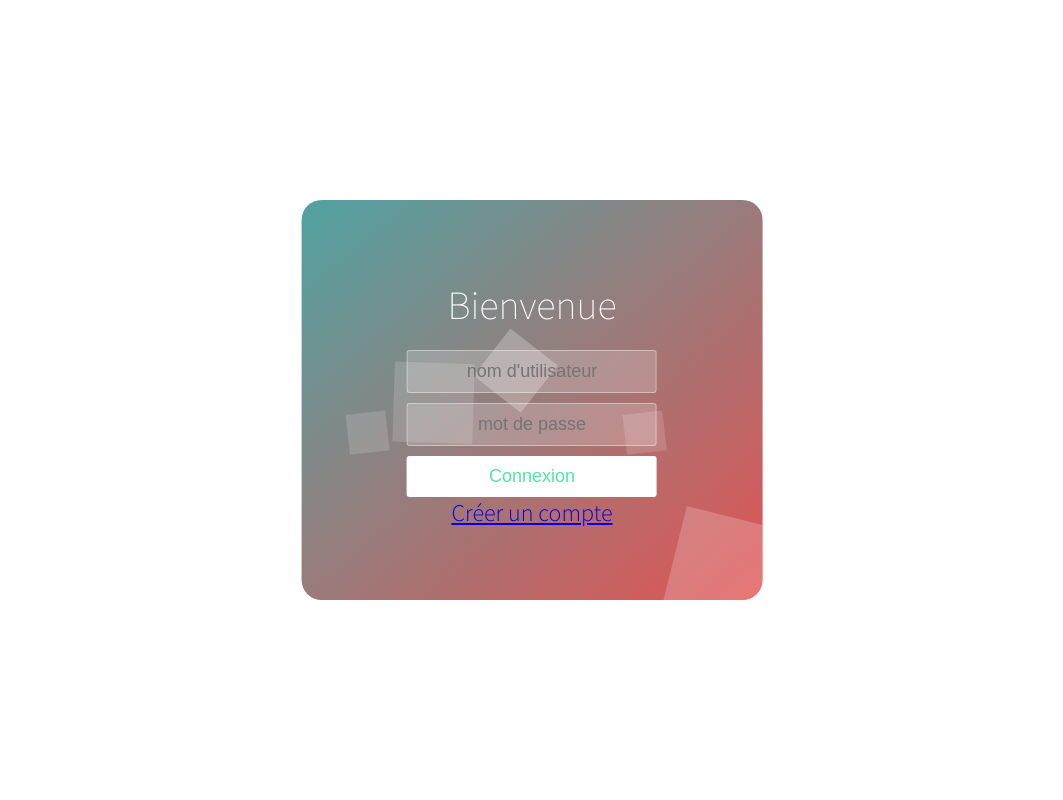
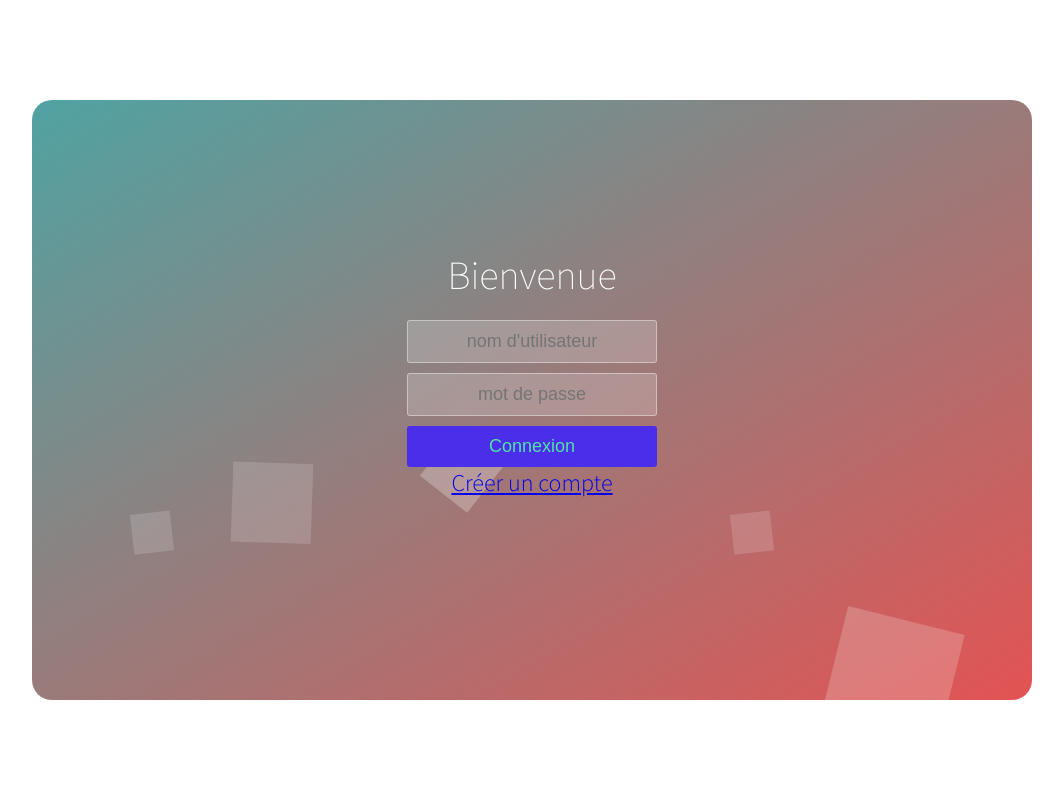
Before and after one commit to jacques172/Note_App, a Django app: template templates/login.html in a window 1280 px wide. Shown: the whole page, without its empty margins (108-1171 px from the left). Run offline with Django 4.2, Linux system fonts and the light colour scheme; the template is opened without the code that fills it, so the values that code supplies are empty.

Commit message:
Update login.html

```diff
--- a/templates/login.html
+++ b/templates/login.html
@@ -36,9 +36,8 @@
             top: 50%;
             left: 50%;
             transform: translate(-50%, -50%);
-            width: 36%;
-            max-width: 600px;
-            height: 400px;
+            width: 1000px;
+            height: 600px;
             overflow: hidden;
             border-radius: 20px;
         }
@@ -48,7 +47,7 @@
         }
 
         .container {
-            padding: 80px 0;
+            padding: 150px 0;
             height: 100%;
             text-align: center;
         }
@@ -97,7 +96,7 @@
         button {
             appearance: none;
             outline: 0;
-            background-color: white;
+            background-color: rgb(74, 46, 233);
             border: 0;
             padding: 10px 15px;
             color: var(--prim);
```
